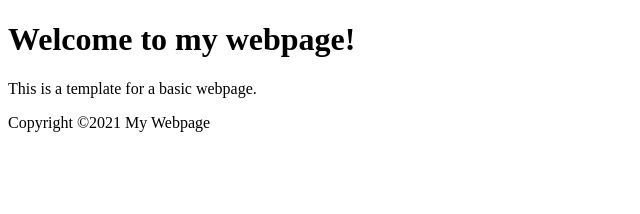
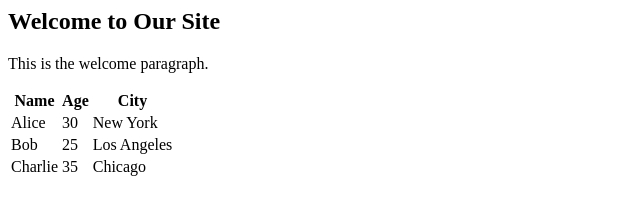
Before and after one commit to karthiksevenlive/test, a plain HTML site: page index.html in a window 1280 px wide. Shown: the whole page, without its empty margins (0-640 px from the left). Drawn offline with Linux system fonts and the light colour scheme.

Commit message:
Update index.html to include a sample data table

```diff
--- a/index.html
+++ b/index.html
@@ -1,21 +1,26 @@
-<!DOCTYPE html>
-<html>
-<head>
-<title>My Webpage New</title>
-</head>
-  <body>
-   <header>
-    <nav>
-   <ul>
-   </ul>
-     </nav>
-   </header>
-<main>
-   <h1>Welcome to my webpage!</h1>
-    <p>This is a template for a basic webpage.</p>
-</main>
-<footer>
-   <p>Copyright ©2021 My Webpage</p>
-</footer>
-</body>
-</html>
+<div>
+    <h2>Welcome to Our Site</h2>
+    <p>This is the welcome paragraph.</p>
+    <table>
+        <tr>
+            <th>Name</th>
+            <th>Age</th>
+            <th>City</th>
+        </tr>
+        <tr>
+            <td>Alice</td>
+            <td>30</td>
+            <td>New York</td>
+        </tr>
+        <tr>
+            <td>Bob</td>
+            <td>25</td>
+            <td>Los Angeles</td>
+        </tr>
+        <tr>
+            <td>Charlie</td>
+            <td>35</td>
+            <td>Chicago</td>
+        </tr>
+    </table>
+</div>
```
